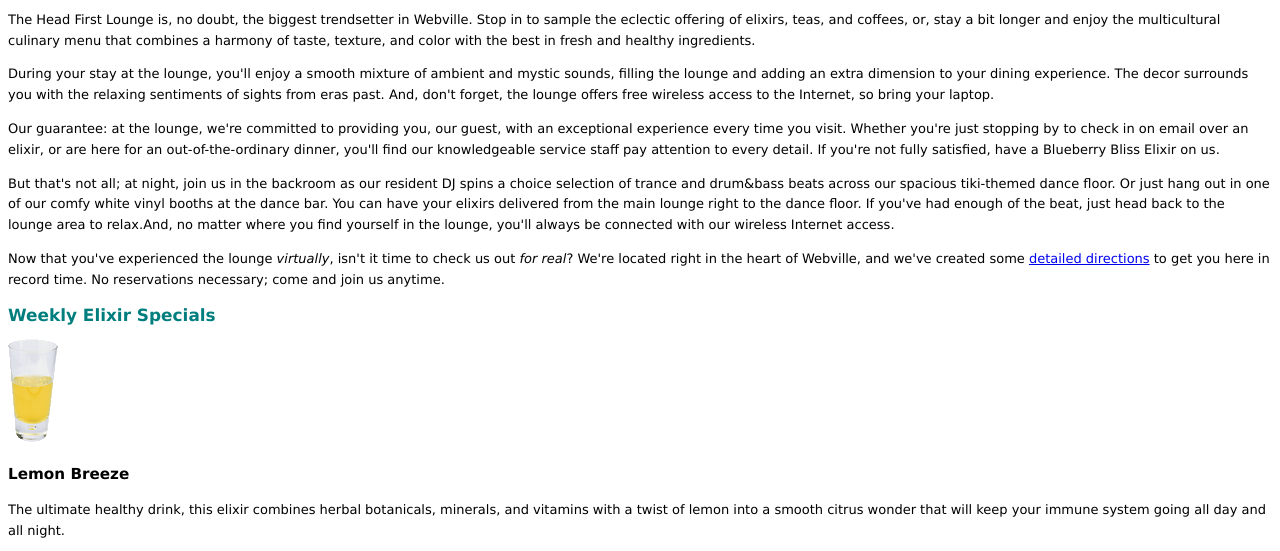
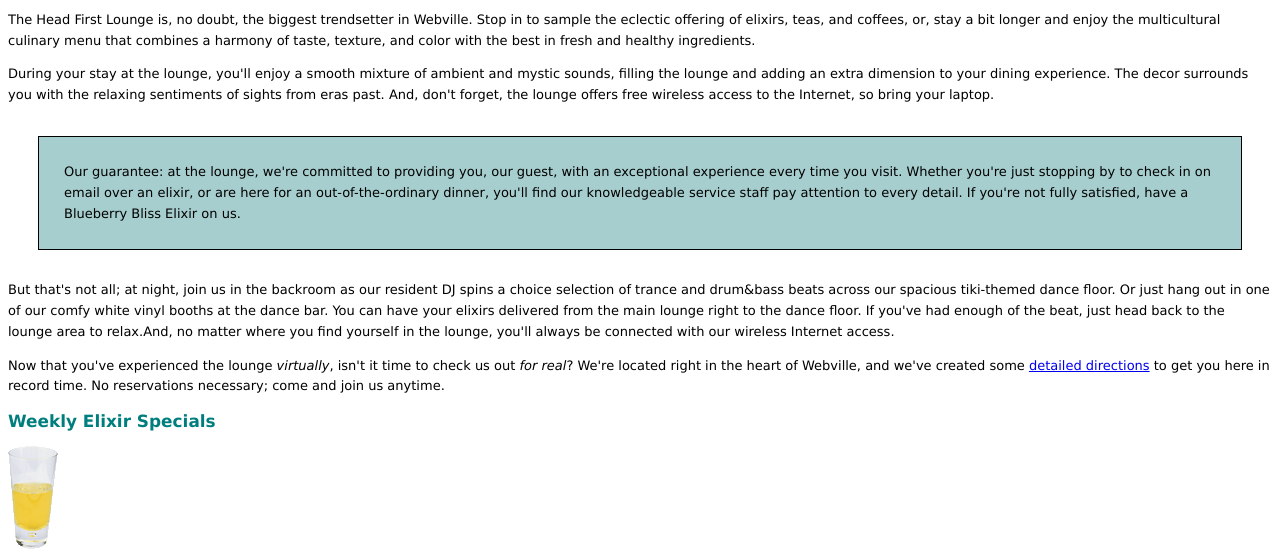
Before and after one commit to pirent/HTMLCSS, a plain HTML site: page lounge/lounge.html in a window 1280 px wide. Shown: the part 254-805 px from the top of the page. Drawn offline with Linux system fonts and the light colour scheme.

Commit message:
Adding margin, padding and border to lounge

```diff
--- a/lounge/lounge.css
+++ b/lounge/lounge.css
@@ -27,3 +27,12 @@ p.greentea {
 p.raspberry {
     color: blue;
 }
+
+.guarantee {
+    border-color: black;
+    border-width: 1px;
+    border-style: solid;
+    background-color: #a7cece;
+    padding: 25px;
+    margin: 30px;
+}
--- a/lounge/lounge.html
+++ b/lounge/lounge.html
@@ -16,7 +16,7 @@
             During your stay at the lounge, you'll enjoy a smooth mixture of ambient and mystic sounds, filling the lounge and adding an extra dimension to your dining experience. The decor surrounds you with the relaxing sentiments of sights from eras past. And, don't forget, the lounge offers free wireless access to the Internet, so bring your laptop.
         </p>
 
-        <p>
+        <p class="guarantee">
             Our guarantee: at the lounge, we're committed to providing you, our guest, with an exceptional experience every time you visit. Whether you're just stopping by to check in on email over an elixir, or are here for an out-of-the-ordinary dinner, you'll find our knowledgeable service staff pay attention to every detail. If you're not fully satisfied, have a Blueberry Bliss Elixir on us.
         </p>
 
```
